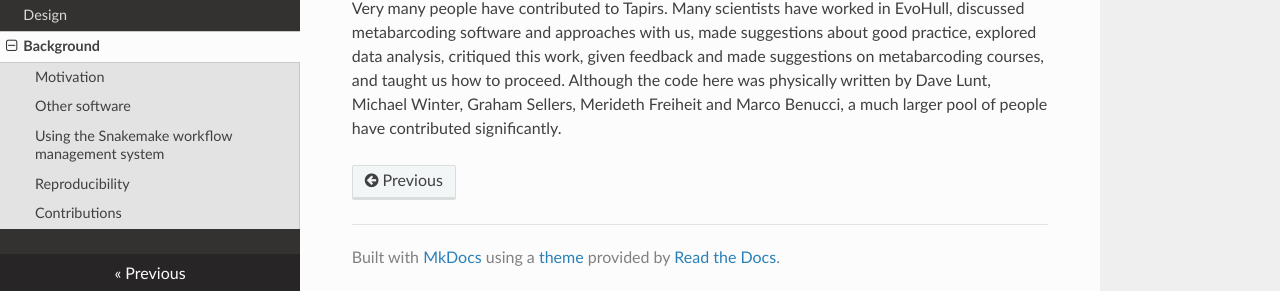
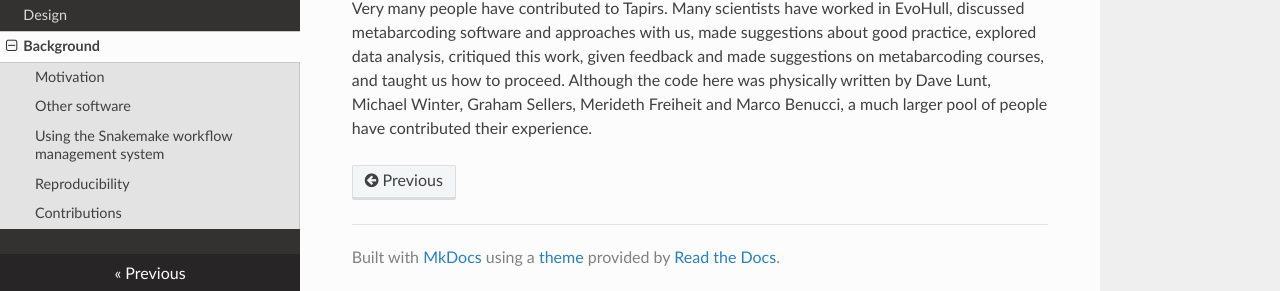
Before and after one commit to EvoHull/Tapirs, an MkDocs documentation site: the page built from docs/About/background.md, in a window 1280 px wide and 900 px high, scrolled down 749 px. Shown: the part 606-897 px from the top of the window. Built offline with MkDocs 1.6.1, drawn with Linux system fonts in a browser that asks for light colours; nearby versions of some CDN libraries.

Commit message:
docs minor edit

```diff
--- a/docs/About/background.md
+++ b/docs/About/background.md
@@ -24,4 +24,4 @@ We take reproducible science very seriously, and so should you. Not only is it t
 
 ## Contributions
 
-Very many people have contributed to Tapirs. Many scientists have worked in EvoHull, discussed metabarcoding software and approaches with us, made suggestions about good practice, explored data analysis, critiqued this work, given feedback and made suggestions on metabarcoding courses, and taught us how to proceed. Although the code here was physically written by Dave Lunt, Michael Winter, Graham Sellers, Merideth Freiheit and Marco Benucci, a much larger pool of people have contributed significantly.
+Very many people have contributed to Tapirs. Many scientists have worked in EvoHull, discussed metabarcoding software and approaches with us, made suggestions about good practice, explored data analysis, critiqued this work, given feedback and made suggestions on metabarcoding courses, and taught us how to proceed. Although the code here was physically written by Dave Lunt, Michael Winter, Graham Sellers, Merideth Freiheit and Marco Benucci, a much larger pool of people have contributed their experience.
```
